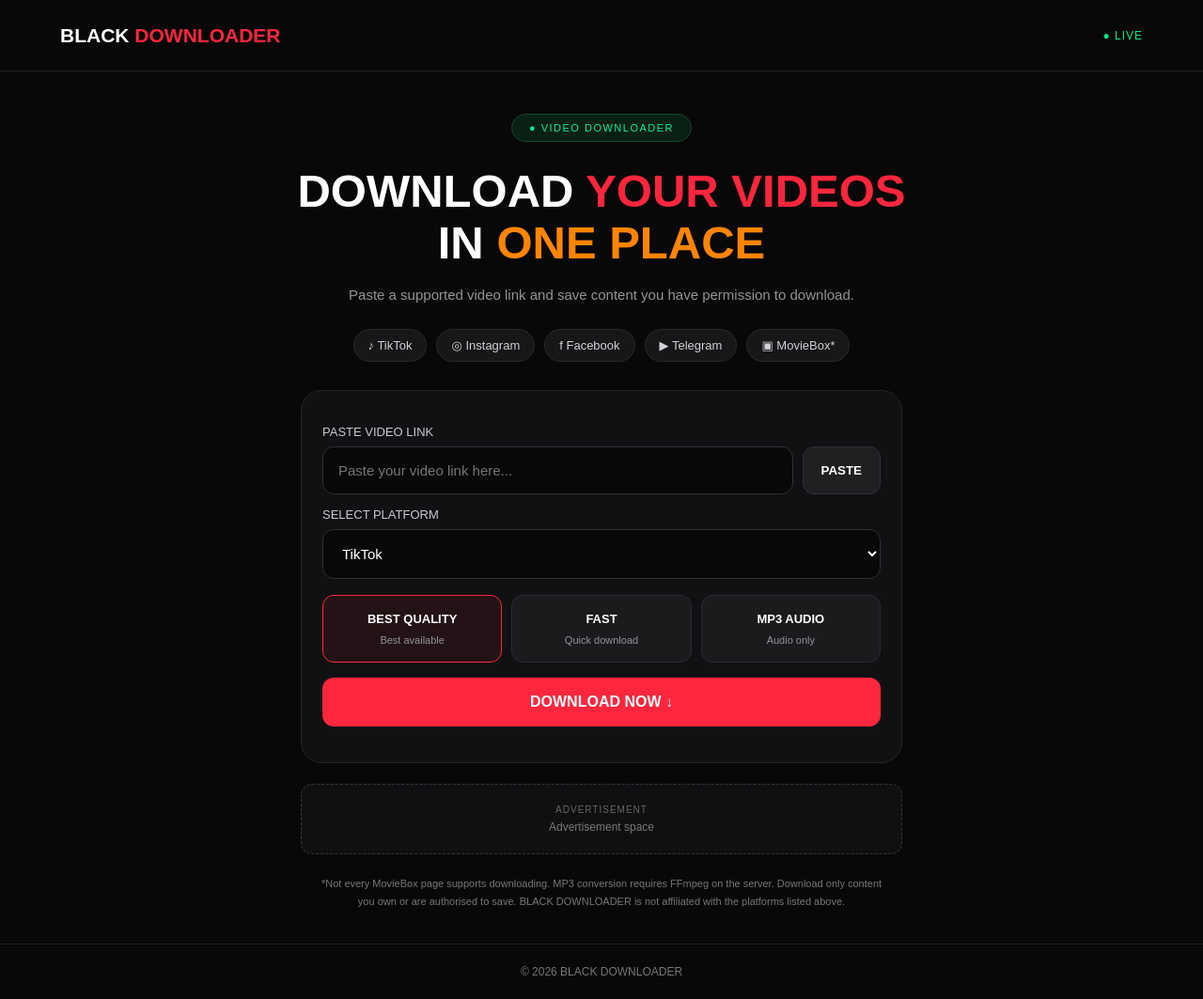
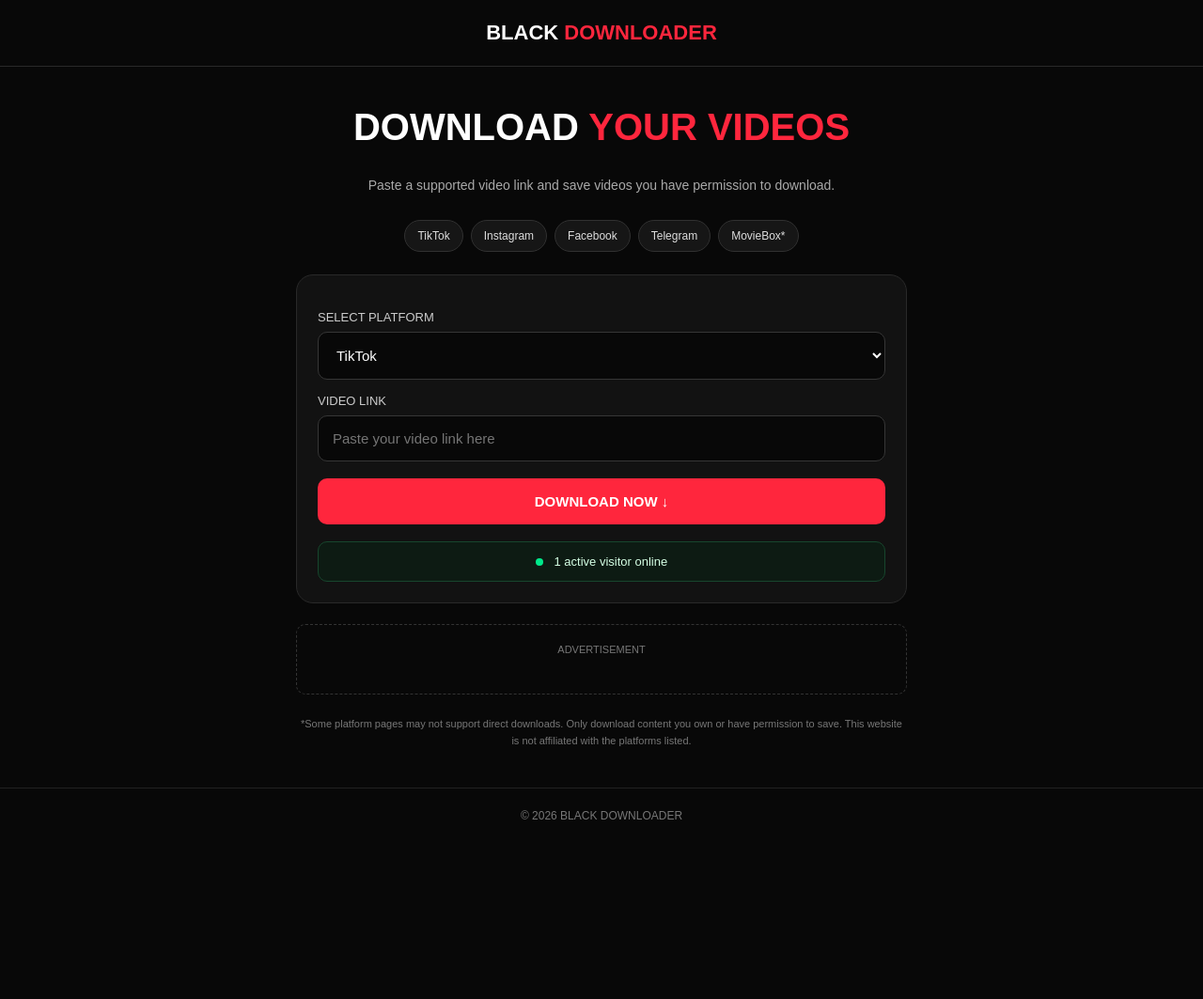
Before and after one commit to JUSTINOMEGA/black-downloader-, a Flask app: page / in a window 1280 px wide. Shown: the whole page at 94% size. After the commit the page ends 872 px from the top, so only its background shows below. Run offline with Flask 3, Linux system fonts and the light colour scheme; data comes from the database, SQL or seed files in the repository.

Commit message:
Update index.html

```diff
--- a/templates/index.html
+++ b/templates/index.html
@@ -5,76 +5,61 @@
 <meta charset="UTF-8">
 <meta name="viewport" content="width=device-width, initial-scale=1">
 <meta name="theme-color" content="#080808">
+<meta name="description" content="BLACK DOWNLOADER - download supported videos you have permission to save.">
 <title>BLACK DOWNLOADER</title>
-<meta name="description" content="Download supported videos you have permission to save.">
 
 <!-- Adsterra Popunder -->
 <script data-cfasync="false" src="https://accountut.com/1/87e172de6eacde98194e479419b0040d"></script>
 
 <style>
 *{box-sizing:border-box}
-:root{--red:#ff263d;--orange:#ff8500;--panel:#111113;--muted:#92929b}
-body{margin:0;background:#080808;color:#fff;font-family:Arial,Helvetica,sans-serif}
-header{height:76px;border-bottom:1px solid #202024;display:flex;align-items:center;justify-content:space-between;padding:0 5%}
-.brand{font-size:21px;font-weight:900}.brand span{color:var(--red)}
-.live{color:#00e98b;font-size:12px;letter-spacing:1px}
-main{width:min(760px,94%);margin:45px auto 35px;text-align:center}
-.pill{display:inline-block;border:1px solid #16472e;background:#092015;color:#00ed91;padding:8px 18px;border-radius:30px;font-size:11px;letter-spacing:1.5px}
-h1{font-size:clamp(29px,5vw,49px);line-height:1.12;margin:25px 0 14px;font-weight:900}
-h1 span{color:var(--red)}h1 em{font-style:normal;color:var(--orange)}
-.subtitle{color:var(--muted);font-size:15px;line-height:1.7}
-.platforms{display:flex;justify-content:center;gap:10px;flex-wrap:wrap;margin:24px 0}
-.platforms span{background:#171719;border:1px solid #29292d;border-radius:25px;padding:9px 15px;font-size:13px;color:#d1d1d5}
-.panel{max-width:640px;margin:30px auto 0;padding:22px;background:var(--panel);border:1px solid #252529;border-radius:22px;text-align:left}
-label{display:block;color:#c9c9cf;font-size:13px;margin:14px 0 8px}
-.inputrow{display:flex;gap:10px}
-input,select{width:100%;min-width:0;padding:16px;color:#fff;background:#080808;border:1px solid #303035;border-radius:12px;font-size:15px}
-input:focus,select:focus{outline:2px solid var(--red)}
-button{border:0;cursor:pointer;font-weight:bold;border-radius:12px}
-.paste{padding:0 19px;background:#202023;color:white;border:1px solid #303035}
-.options{display:grid;grid-template-columns:repeat(3,minmax(0,1fr));gap:10px;margin-top:17px}
-.option{background:#1b1b1e;color:#fff;border:1px solid #2a2a30;padding:16px 5px;min-height:72px}
-.option strong{display:block;font-size:13px}
-.option small{display:block;color:var(--muted);font-size:11px;margin-top:9px;font-weight:normal}
-.option.active{border-color:var(--red);background:#241316}
-.download{width:100%;margin-top:16px;padding:17px;background:var(--red);color:white;font-size:16px}
-.download:disabled{opacity:.6;cursor:wait}
-#msg{font-size:13px;line-height:1.6;overflow-wrap:anywhere;margin-top:16px;color:#e8e8e8}
-.ad{max-width:640px;min-height:75px;margin:22px auto;background:#101012;border:1px dashed #36363b;border-radius:12px;display:flex;align-items:center;justify-content:center;text-align:center;padding:12px;color:#777;font-size:12px}
-.ad-label{display:block;font-size:10px;letter-spacing:1px;margin-bottom:6px;color:#666}
-.note{font-size:11px;line-height:1.7;color:#777;text-align:center;margin:22px auto;max-width:600px}
-footer{border-top:1px solid #202024;padding:22px;text-align:center;color:#777;font-size:12px}
-@media(max-width:480px){header{padding:0 4%;height:65px}.brand{font-size:18px}main{margin-top:32px}.panel{padding:15px}.inputrow{flex-wrap:wrap}.paste{padding:13px;width:100%}.options{gap:6px}.option{padding:13px 3px}.option strong{font-size:11px}}
+body{margin:0;background:#080808;color:#fff;font-family:Arial,sans-serif}
+header{padding:22px 12px;text-align:center;border-bottom:1px solid #292929;font-size:22px;font-weight:bold}
+header span,h1 span{color:#ff263d}
+main{width:92%;max-width:650px;margin:40px auto}
+h1{text-align:center;font-size:clamp(28px,5vw,40px);line-height:1.2}
+.subtitle{text-align:center;color:#aaa;font-size:14px;line-height:1.7}
+.platforms{display:flex;justify-content:center;flex-wrap:wrap;gap:8px;margin:24px 0}
+.platforms span{padding:9px 13px;background:#161616;border:1px solid #303030;border-radius:24px;font-size:12px;color:#ddd}
+.panel{padding:22px;background:#121212;border:1px solid #292929;border-radius:18px}
+label{display:block;margin:15px 0 8px;font-size:13px;color:#ccc}
+input,select{width:100%;padding:15px;background:#080808;color:white;border:1px solid #363636;border-radius:10px;font-size:15px}
+input:focus,select:focus{outline:2px solid #ff263d}
+button{width:100%;padding:16px;margin-top:18px;background:#ff263d;color:white;border:0;border-radius:10px;font-size:15px;font-weight:bold;cursor:pointer}
+button:disabled{opacity:.6;cursor:wait}
+#progressArea{display:none;margin-top:24px}
+.progress-top{display:flex;justify-content:space-between;gap:10px;font-size:12px;color:#ddd;margin-bottom:10px}
+.track{height:12px;background:#2b2b2b;border-radius:20px;overflow:hidden}
+#progressBar{height:100%;width:0;background:linear-gradient(90deg,#ff263d,#ff8500);border-radius:20px}
+#progressBar.indeterminate{width:35%;animation:slide 1.3s infinite ease-in-out}
+@keyframes slide{0%{transform:translateX(-110%)}100%{transform:translateX(320%)}}
+.timer{text-align:center;margin-top:12px;color:#ffb15c;font-size:13px}
+#msg{text-align:center;font-size:13px;line-height:1.7;overflow-wrap:anywhere;margin-top:16px}
+.live-users{margin-top:18px;padding:13px;background:#0d1b13;border:1px solid #17462d;border-radius:10px;text-align:center;color:#d5ffe5;font-size:13px}
+.live-dot{display:inline-block;width:8px;height:8px;background:#00e98b;border-radius:50%;margin-right:8px}
+.ad{min-height:75px;margin:22px auto;padding:20px;border:1px dashed #333;border-radius:10px;text-align:center;color:#777;font-size:11px}
+.note{text-align:center;color:#777;font-size:11px;line-height:1.7;margin:22px auto}
+footer{text-align:center;color:#777;border-top:1px solid #222;padding:22px;font-size:12px}
+@media(max-width:480px){main{margin:28px auto}.panel{padding:16px}header{font-size:19px}}
 </style>
 </head>
-
 <body>
-<header>
-  <div class="brand">BLACK <span>DOWNLOADER</span></div>
-  <div class="live">● LIVE</div>
-</header>
+<header>BLACK <span>DOWNLOADER</span></header>
 
 <main>
-  <div class="pill">● VIDEO DOWNLOADER</div>
-  <h1>DOWNLOAD <span>YOUR VIDEOS</span><br>IN <em>ONE PLACE</em></h1>
-  <p class="subtitle">Paste a supported video link and save content you have permission to download.</p>
+<h1>DOWNLOAD <span>YOUR VIDEOS</span></h1>
+<p class="subtitle">Paste a supported video link and save videos you have permission to download.</p>
 
 <div class="platforms">
-    <span>♪ TikTok</span>
-    <span>◎ Instagram</span>
-    <span>f Facebook</span>
-    <span>▶ Telegram</span>
-    <span>▣ MovieBox*</span>
+<span>TikTok</span>
+<span>Instagram</span>
+<span>Facebook</span>
+<span>Telegram</span>
+<span>MovieBox*</span>
 </div>
 
 <section class="panel">
 <form id="downloadForm">
-      <label for="url">PASTE VIDEO LINK</label>
-      <div class="inputrow">
-        <input id="url" name="url" type="url" placeholder="Paste your video link here..." required>
-        <button class="paste" id="pasteBtn" type="button">PASTE</button>
-      </div>
-
 <label for="platform">SELECT PLATFORM</label>
 <select id="platform" name="platform">
 <option value="TikTok">TikTok</option>
@@ -85,34 +70,37 @@ footer{border-top:1px solid #202024;padding:22px;text-align:center;color:#777;fo
 <option value="Direct">Direct video link</option>
 </select>
 
-      <div class="options">
-        <button type="button" class="option active" data-mode="best">
-          <strong>BEST QUALITY</strong><small>Best available</small>
-        </button>
-        <button type="button" class="option" data-mode="fast">
-          <strong>FAST</strong><small>Quick download</small>
-        </button>
-        <button type="button" class="option" data-mode="audio">
-          <strong>MP3 AUDIO</strong><small>Audio only</small>
-        </button>
+<label for="url">VIDEO LINK</label>
+<input id="url" type="url" placeholder="Paste your video link here" autocomplete="url" required>
+
+<button id="btn" type="submit">DOWNLOAD NOW ↓</button>
+</form>
+
+<div id="progressArea" aria-live="polite">
+<div class="progress-top">
+<span id="progressLabel">Preparing download...</span>
+<span id="progressPercent">Working...</span>
+</div>
+<div class="track">
+<div id="progressBar"></div>
+</div>
+<div class="timer">Time elapsed: <strong id="timer">00:00</strong></div>
 </div>
 
-      <button class="download" id="btn" type="submit">DOWNLOAD NOW ↓</button>
-    </form>
 <div id="msg" role="status" aria-live="polite"></div>
+
+<div class="live-users">
+<span class="live-dot"></span>
+<span id="liveUsers">Checking active visitors...</span>
+</div>
 </section>
 
-  <aside class="ad">
-    <div>
-      <span class="ad-label">ADVERTISEMENT</span>
-      Advertisement space
-    </div>
-  </aside>
+<div class="ad">ADVERTISEMENT</div>
 
 <p class="note">
-    *Not every MovieBox page supports downloading. MP3 conversion requires FFmpeg
-    on the server. Download only content you own or are authorised to save.
-    BLACK DOWNLOADER is not affiliated with the platforms listed above.
+*Some platform pages may not support direct downloads.
+Only download content you own or have permission to save.
+This website is not affiliated with the platforms listed.
 </p>
 </main>
 
@@ -123,72 +111,143 @@ const form = document.getElementById("downloadForm");
 const input = document.getElementById("url");
 const platform = document.getElementById("platform");
 const button = document.getElementById("btn");
-const message = document.getElementById("msg");
-let mode = "best";
+const msg = document.getElementById("msg");
+const area = document.getElementById("progressArea");
+const bar = document.getElementById("progressBar");
+const label = document.getElementById("progressLabel");
+const percent = document.getElementById("progressPercent");
+const timerText = document.getElementById("timer");
 
 document.getElementById("year").textContent = new Date().getFullYear();
 
-document.querySelectorAll(".option").forEach(option => {
-  option.addEventListener("click", () => {
-    document.querySelectorAll(".option").forEach(item => item.classList.remove("active"));
-    option.classList.add("active");
-    mode = option.dataset.mode;
-    message.textContent = "";
-  });
+let timerInterval = null;
+
+function formatTime(seconds) {
+    const mins = Math.floor(seconds / 60).toString().padStart(2, "0");
+    const secs = (seconds % 60).toString().padStart(2, "0");
+    return `${mins}:${secs}`;
+}
+
+function startProgress() {
+    area.style.display = "block";
+    bar.classList.add("indeterminate");
+    bar.style.width = "35%";
+    label.textContent = "Preparing your video...";
+    percent.textContent = "In progress";
+
+    const startedAt = Date.now();
+    timerText.textContent = "00:00";
+
+    clearInterval(timerInterval);
+    timerInterval = setInterval(() => {
+        timerText.textContent = formatTime(
+            Math.floor((Date.now() - startedAt) / 1000)
+        );
+    }, 1000);
+}
+
+function stopProgress(success) {
+    clearInterval(timerInterval);
+    bar.classList.remove("indeterminate");
+
+    if (success) {
+        bar.style.width = "100%";
+        label.textContent = "Download prepared";
+        percent.textContent = "Complete";
+    } else {
+        bar.style.width = "0%";
+        label.textContent = "Download stopped";
+        percent.textContent = "Failed";
+    }
+}
+
+// Live visitor tracking
+async function updateLiveUsers() {
+    const display = document.getElementById("liveUsers");
+
+    try {
+        let visitorId = localStorage.getItem("blackDownloaderVisitorId");
+
+        if (!visitorId) {
+            visitorId = crypto.randomUUID();
+            localStorage.setItem("blackDownloaderVisitorId", visitorId);
+        }
+
+        const response = await fetch("/api/heartbeat", {
+            method: "POST",
+            headers: {"Content-Type": "application/json"},
+            body: JSON.stringify({visitor_id: visitorId})
         });
 
-document.getElementById("pasteBtn").addEventListener("click", async () => {
-  try {
-    input.value = await navigator.clipboard.readText();
-    message.textContent = input.value ? "Link pasted. Ready to download." : "Your clipboard is empty.";
+        if (!response.ok) throw new Error("Counter unavailable");
+
+        const data = await response.json();
+
+        display.textContent = data.active_users === null
+            ? "Live visitor count unavailable"
+            : `${data.active_users} active visitor${data.active_users === 1 ? "" : "s"} online`;
     } catch {
-    message.textContent = "Clipboard access unavailable. Paste your link into the box manually.";
-    input.focus();
+        display.textContent = "Live visitor count unavailable";
     }
-});
+}
+
+updateLiveUsers();
+setInterval(updateLiveUsers, 20000);
 
 form.addEventListener("submit", async event => {
     event.preventDefault();
+
     const url = input.value.trim();
 
     try {
         const parsed = new URL(url);
-    if (!["http:", "https:"].includes(parsed.protocol)) throw new Error();
-  } catch {
-    message.textContent = "Enter a valid video link beginning with http:// or https://.";
+        if (!["http:", "https:"].includes(parsed.protocol)) {
+            throw new Error("Use a valid HTTP or HTTPS link.");
+        }
+    } catch (error) {
+        msg.textContent = error.message || "Please enter a valid video link.";
         return;
     }
 
     button.disabled = true;
-  button.textContent = "PREPARING DOWNLOAD...";
-  message.textContent = "Checking link and preparing your download. Large files may take a while.";
+    button.textContent = "PLEASE WAIT...";
+    msg.textContent = "The server is preparing your video. Large videos may take time.";
+    startProgress();
 
     try {
         const response = await fetch("/api/download", {
             method: "POST",
             headers: {"Content-Type": "application/json"},
-      body: JSON.stringify({url, platform: platform.value, mode})
+            body: JSON.stringify({
+                url: url,
+                platform: platform.value
+            })
         });
 
         const type = response.headers.get("content-type") || "";
 
-    if (!response.ok || type.includes("application/json")) {
-      let detail = "Download failed. Try another supported link.";
+        if (!response.ok) {
+            let errorMessage = "Download failed. Try another supported link.";
+
             if (type.includes("application/json")) {
                 const data = await response.json();
-        detail = data.error || detail;
-      } else if (!response.ok) {
-        detail = (await response.text()).slice(0, 250) || detail;
+                errorMessage = data.error || errorMessage;
             }
-      throw new Error(detail);
+
+            throw new Error(errorMessage);
+        }
+
+        if (type.includes("application/json")) {
+            const data = await response.json();
+            throw new Error(data.error || "The server did not return a video.");
         }
 
         const blob = await response.blob();
-    if (!blob.size) throw new Error("The server returned an empty file.");
+        if (!blob.size) throw new Error("The downloaded file is empty.");
 
         const disposition = response.headers.get("content-disposition") || "";
         const match = disposition.match(/filename="?([^";]+)"?/i);
-    const filename = match ? match[1] : (mode === "audio" ? "black-downloader.mp3" : "black-downloader-video.mp4");
+        const filename = match ? match[1] : "black-downloader-video.mp4";
 
         const objectUrl = URL.createObjectURL(blob);
         const link = document.createElement("a");
@@ -197,11 +256,15 @@ form.addEventListener("submit", async event => {
         document.body.appendChild(link);
         link.click();
         link.remove();
+
         setTimeout(() => URL.revokeObjectURL(objectUrl), 60000);
 
-    message.textContent = "Your download is ready. Check your Downloads folder.";
+        stopProgress(true);
+        msg.textContent = "Your download is ready. Check your Downloads folder.";
+
     } catch (error) {
-    message.textContent = "Error: " + (error.message || "Download failed.");
+        stopProgress(false);
+        msg.textContent = "Error: " + (error.message || "Download failed.");
     } finally {
         button.disabled = false;
         button.textContent = "DOWNLOAD NOW ↓";
```
Lines whose indentation alone changed are shown as unchanged.
